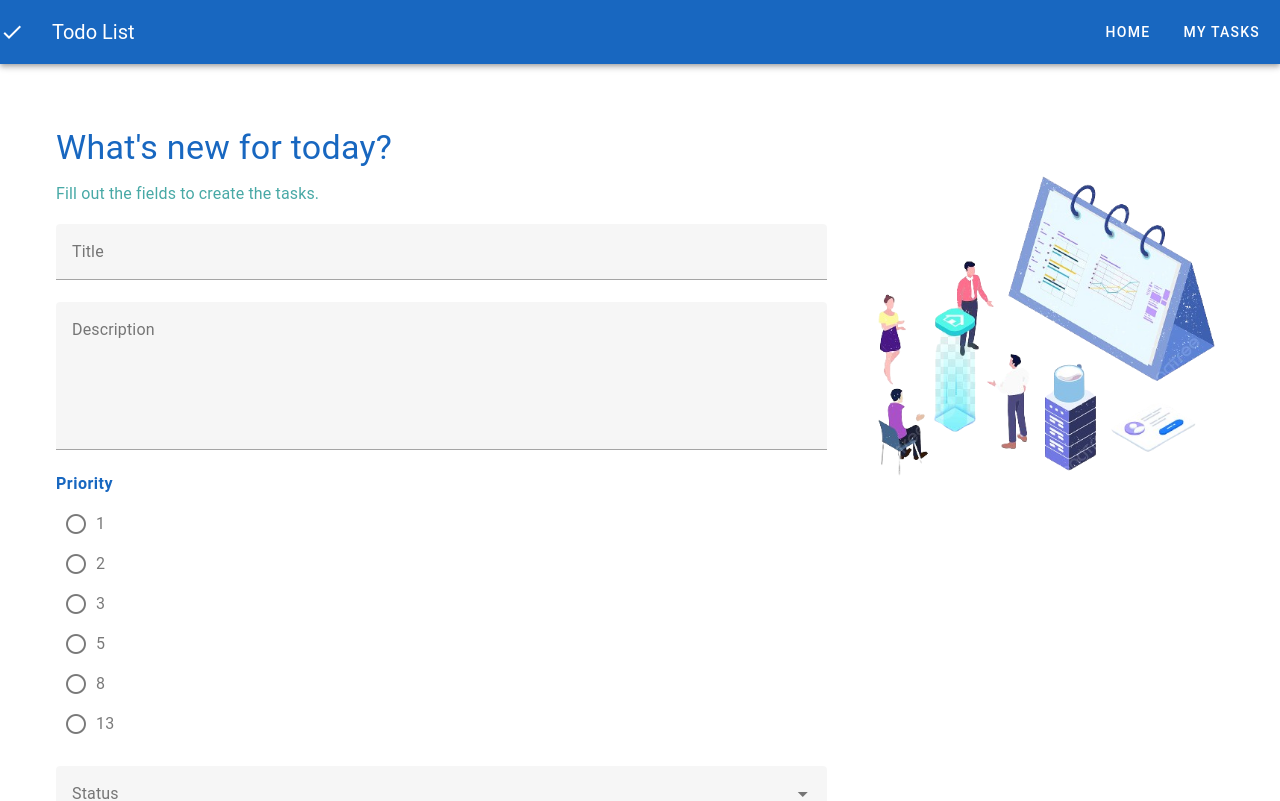
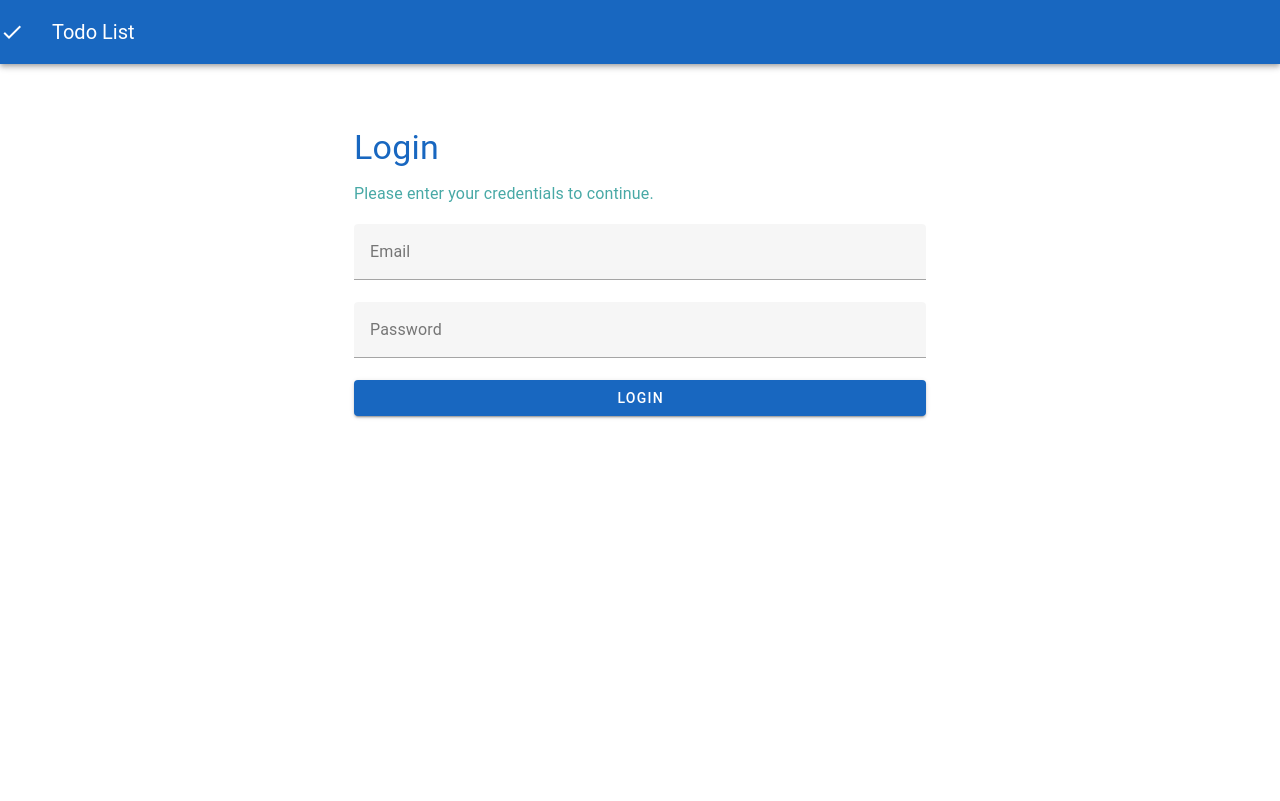
Before and after one commit to jrcfxx/NUXT---Todo-List, a Nuxt app: page / in a window 1280 px wide. Shown: the top 801 px of the page. Built offline with nearby package versions, Linux system fonts and the light colour scheme.

Commit message:
Front restructuring - Transforming the index page into the login page, the tasks page into the task creation page and renaming the "My tasks" page.

```diff
--- a/app.vue
+++ b/app.vue
@@ -10,10 +10,10 @@
 export default {
   methods: {
     goToHome() {
-      this.$router.push({ path: '/' });
+      this.$router.push({ path: '/tasks' });
     },
     goToMyTasks() {
-      this.$router.push({ path: '/tasks' });
+      this.$router.push({ path: '/mytasks' });
     },
   },
 };
--- a/pages/index.vue
+++ b/pages/index.vue
@@ -4,66 +4,36 @@
     <v-app-bar app color="primary" dark>
       <v-icon class="mr-2">mdi-check</v-icon>
       <v-toolbar-title>Todo List</v-toolbar-title>
-      <v-spacer></v-spacer>
-      <v-btn text @click="goToHome">Home</v-btn>
-      <v-btn text @click="goToMyTasks">My Tasks</v-btn>
     </v-app-bar>
 
     <v-main>
-      <v-container id="home" class="mt-12">
-        <v-row>
-          <v-col cols="12" md="8">
+      <v-container id="login" class="mt-12">
+        <v-row justify="center">
+          <v-col cols="12" md="6">
             <div>
-              <h2 class="text-h4 mb-3 text-primary">What's new for today?</h2>
-              <p class="text-subtitle-1 mb-4 text-secondary">Fill out the fields to create the tasks.</p>
+              <h2 class="text-h4 mb-3 text-primary">Login</h2>
+              <p class="text-subtitle-1 mb-4 text-secondary">Please enter your credentials to continue.</p>
             </div>
 
             <v-form @submit.prevent>
               <v-text-field
-                label="Title"
-                placeholder="The title of the task"
-                required
-              ></v-text-field>
-
-              <v-textarea
-                label="Description"
-                placeholder="Enter the description of the task"
-                required
-              ></v-textarea>
-
-              <v-radio-group row>
-                <label class="text-body-1 mb-2 font-weight-bold text-primary">Priority</label>
-                <v-radio label="1" :value="1"></v-radio>
-                <v-radio label="2" :value="2"></v-radio>
-                <v-radio label="3" :value="3"></v-radio>
-                <v-radio label="5" :value="5"></v-radio>
-                <v-radio label="8" :value="8"></v-radio>
-                <v-radio label="13" :value="13"></v-radio>
-              </v-radio-group>
-
-              <v-select
-                :items="['Open', 'In Progress', 'Review', 'Hold', 'Closed']"
-                label="Status"
-                required
-              ></v-select>
-
-              <v-text-field
-                label="Due Date"
-                type="date"
+                v-model="email"
+                label="Email"
+                placeholder="Enter your email"
+                type="email"
                 required
               ></v-text-field>
 
               <v-text-field
-                label="Completeness Date"
-                type="date"
+                v-model="password"
+                label="Password"
+                placeholder="Enter your password"
+                type="password"
+                required
               ></v-text-field>
 
-              <v-btn color="primary" dark type="submit" block>Submit</v-btn>
+              <v-btn color="primary" dark type="submit" block>Login</v-btn>
             </v-form>
-          </v-col>
-
-          <v-col cols="12" md="4">
-            <v-img src="@/assets/Icon_img.png" max-width="100%"></v-img>
           </v-col>
         </v-row>
       </v-container>
@@ -74,11 +44,8 @@
 <script>
 export default {
   methods: {
-    goToHome() {
-      this.$router.push({ path: '/' });
-    },
-    goToMyTasks() {
-      this.$router.push({ path: '/tasks' });
+    login() {
+      //
     },
   },
 };
--- /dev/null
+++ b/pages/mytasks.vue
@@ -0,0 +1,97 @@
+<template>
+  <!-- Involves the entire application -->
+  <v-app>
+    <v-app-bar app color="primary" dark>
+      <v-icon class="mr-2">mdi-check</v-icon>
+      <v-toolbar-title>Todo List</v-toolbar-title>
+      <v-spacer></v-spacer>
+      <v-btn text @click="goToHome">Home</v-btn>
+      <v-btn text @click="goToMyTasks">My Tasks</v-btn>
+    </v-app-bar>
+
+    <v-main>
+      <v-container id="tasks" class="mt-12">
+        <v-row>
+          <v-col cols="12">
+            <div>
+              <h2 class="text-h4 mb-3 text-primary">My tasks</h2>
+              <p class="text-subtitle-1 mb-4 text-secondary">Your tasks created</p>
+            </div>
+
+            <v-simple-table>
+              <thead>
+                <tr>
+                  <th class="text-left" width="8%">Task</th>
+                  <th class="text-left" width="12%">Title</th>
+                  <th class="text-left" width="25%">Description</th>
+                  <th class="text-left" width="10%">Priority</th>
+                  <th class="text-left" width="15%">Status</th>
+                  <th class="text-left" width="15%">Due Date</th>
+                  <th class="text-left" width="15%">Completeness Date</th>
+                  <th class="text-left" width="10%">Action</th>
+                </tr>
+              </thead>
+              <tbody>
+              <!-- For each item in tasks, a new <tr> element will be generated -->
+                <tr v-for="task in tasks" :key="task.id">
+                  <td>{{ task.id }}</td>
+                  <td>{{ task.title }}</td>
+                  <td>{{ task.description }}</td>
+                  <td>{{ task.priority }}</td>
+                  <td>{{ task.status }}</td>
+                  <td>{{ formatDate(task.due_date) }}</td>
+                  <td>{{ formatDate(task.completeness_date) }}</td>
+                  <td>
+                    <v-btn icon>
+                      <v-icon color="green">mdi-pencil</v-icon>
+                    </v-btn>
+                    <v-btn icon>
+                      <v-icon color="red">mdi-delete</v-icon>
+                    </v-btn>
+                  </td>
+                </tr>
+              </tbody>
+            </v-simple-table>
+          </v-col>
+        </v-row>
+      </v-container>
+    </v-main>
+  </v-app>
+</template>
+
+<script>
+export default {
+  data() {
+    return {
+      tasks: [
+        { id: 'TSK-123', title: 'Task 1', description: 'Description of Task 1', priority: 13, status: 'Open', due_date: '2024-12-05T12:00:00', completeness_date: '2024-12-05T12:00:00' },
+        { id: 'TSK-124', title: 'Task 2', description: 'Description of Task 2', priority: 8, status: 'In Progress', due_date: '2024-12-06T12:00:00', completeness_date: '2024-12-06T12:00:00' },
+      ],
+    };
+  },
+  methods: {
+    goToHome() {
+      this.$router.push({ path: '/tasks' });
+    },
+    goToMyTasks() {
+      this.$router.push({ path: '/mytasks' });
+    },
+    formatDate(dateString) {
+      // format the date for display
+      const options = { year: 'numeric', month: 'short', day: 'numeric' };
+      return new Date(dateString).toLocaleDateString(undefined, options);
+    },
+  },
+};
+</script>
+
+<style scoped>
+.v-simple-table th, .v-simple-table td {
+  padding: 12px;
+  text-align: left;
+}
+
+.v-simple-table th {
+  font-weight: bold;
+}
+</style>
--- a/pages/tasks.vue
+++ b/pages/tasks.vue
@@ -10,48 +10,60 @@
     </v-app-bar>
 
     <v-main>
-      <v-container id="tasks" class="mt-12">
+      <v-container id="home" class="mt-12">
         <v-row>
-          <v-col cols="12">
+          <v-col cols="12" md="8">
             <div>
-              <h2 class="text-h4 mb-3 text-primary">My tasks</h2>
-              <p class="text-subtitle-1 mb-4 text-secondary">Your tasks created</p>
+              <h2 class="text-h4 mb-3 text-primary">What's new for today?</h2>
+              <p class="text-subtitle-1 mb-4 text-secondary">Fill out the fields to create the tasks.</p>
             </div>
 
-            <v-simple-table>
-              <thead>
-                <tr>
-                  <th class="text-left" width="8%">Task</th>
-                  <th class="text-left" width="12%">Title</th>
-                  <th class="text-left" width="25%">Description</th>
-                  <th class="text-left" width="10%">Priority</th>
-                  <th class="text-left" width="15%">Status</th>
-                  <th class="text-left" width="15%">Due Date</th>
-                  <th class="text-left" width="15%">Completeness Date</th>
-                  <th class="text-left" width="10%">Action</th>
-                </tr>
-              </thead>
-              <tbody>
-              <!-- For each item in tasks, a new <tr> element will be generated -->
-                <tr v-for="task in tasks" :key="task.id">
-                  <td>{{ task.id }}</td>
-                  <td>{{ task.title }}</td>
-                  <td>{{ task.description }}</td>
-                  <td>{{ task.priority }}</td>
-                  <td>{{ task.status }}</td>
-                  <td>{{ formatDate(task.due_date) }}</td>
-                  <td>{{ formatDate(task.completeness_date) }}</td>
-                  <td>
-                    <v-btn icon>
-                      <v-icon color="green">mdi-pencil</v-icon>
-                    </v-btn>
-                    <v-btn icon>
-                      <v-icon color="red">mdi-delete</v-icon>
-                    </v-btn>
-                  </td>
-                </tr>
-              </tbody>
-            </v-simple-table>
+            <v-form @submit.prevent>
+              <v-text-field
+                label="Title"
+                placeholder="The title of the task"
+                required
+              ></v-text-field>
+
+              <v-textarea
+                label="Description"
+                placeholder="Enter the description of the task"
+                required
+              ></v-textarea>
+
+              <v-radio-group row>
+                <label class="text-body-1 mb-2 font-weight-bold text-primary">Priority</label>
+                <v-radio label="1" :value="1"></v-radio>
+                <v-radio label="2" :value="2"></v-radio>
+                <v-radio label="3" :value="3"></v-radio>
+                <v-radio label="5" :value="5"></v-radio>
+                <v-radio label="8" :value="8"></v-radio>
+                <v-radio label="13" :value="13"></v-radio>
+              </v-radio-group>
+
+              <v-select
+                :items="['Open', 'In Progress', 'Review', 'Hold', 'Closed']"
+                label="Status"
+                required
+              ></v-select>
+
+              <v-text-field
+                label="Due Date"
+                type="date"
+                required
+              ></v-text-field>
+
+              <v-text-field
+                label="Completeness Date"
+                type="date"
+              ></v-text-field>
+
+              <v-btn color="primary" dark type="submit" block>Submit</v-btn>
+            </v-form>
+          </v-col>
+
+          <v-col cols="12" md="4">
+            <v-img src="@/assets/Icon_img.png" max-width="100%"></v-img>
           </v-col>
         </v-row>
       </v-container>
@@ -61,37 +73,13 @@
 
 <script>
 export default {
-  data() {
-    return {
-      tasks: [
-        { id: 'TSK-123', title: 'Task 1', description: 'Description of Task 1', priority: 13, status: 'Open', due_date: '2024-12-05T12:00:00', completeness_date: '2024-12-05T12:00:00' },
-        { id: 'TSK-124', title: 'Task 2', description: 'Description of Task 2', priority: 8, status: 'In Progress', due_date: '2024-12-06T12:00:00', completeness_date: '2024-12-06T12:00:00' },
-      ],
-    };
-  },
   methods: {
     goToHome() {
-      this.$router.push({ path: '/' });
+      this.$router.push({ path: '/tasks' });
     },
     goToMyTasks() {
-      this.$router.push({ path: '/tasks' });
-    },
-    formatDate(dateString) {
-      // format the date for display
-      const options = { year: 'numeric', month: 'short', day: 'numeric' };
-      return new Date(dateString).toLocaleDateString(undefined, options);
+      this.$router.push({ path: '/mytasks' });
     },
   },
 };
 </script>
-
-<style scoped>
-.v-simple-table th, .v-simple-table td {
-  padding: 12px;
-  text-align: left;
-}
-
-.v-simple-table th {
-  font-weight: bold;
-}
-</style>
```
